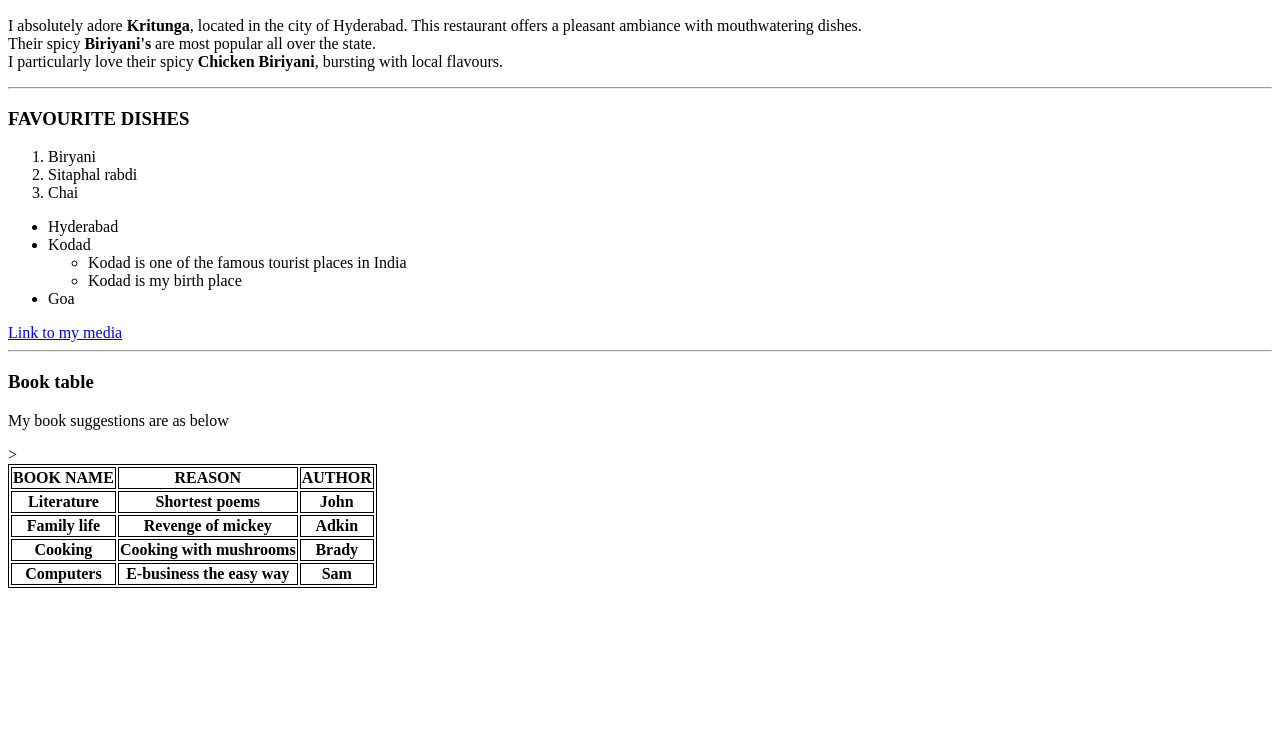
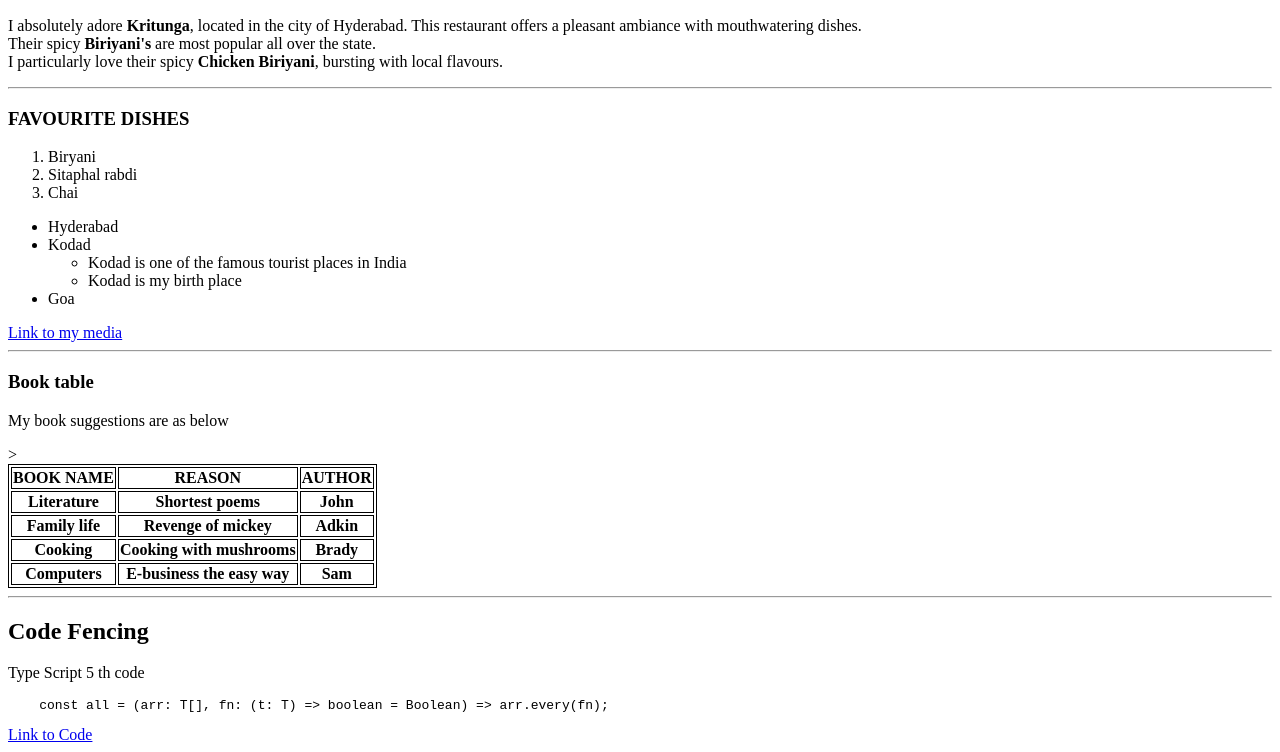
Before and after one commit to 44-563-Web-Apps-S24/44563-webapps-s24-assignment3-maneeshakaramsetty, a plain HTML site: page index.html in a window 1280 px wide. Shown: the part 110-862 px from the top of the page. Before the commit the page ends 800 px from the top, so only its background shows below. Drawn offline with Linux system fonts and the light colour scheme.

Commit message:
code fencing

```diff
--- a/index.html
+++ b/index.html
@@ -62,7 +62,13 @@
                 <th>Sam</th>
             </tr>
      </table>
-
+<hr>
+<h2>Code Fencing</h2>
+<p>Type Script 5 th code</p>
+<pre>
+    const all = (arr: T[], fn: (t: T) => boolean = Boolean) => arr.every(fn);
+</pre>
+<a href="https://code.pieces.app/collections/typescript">Link to Code</a>
 </body>
 
 </html>
```
